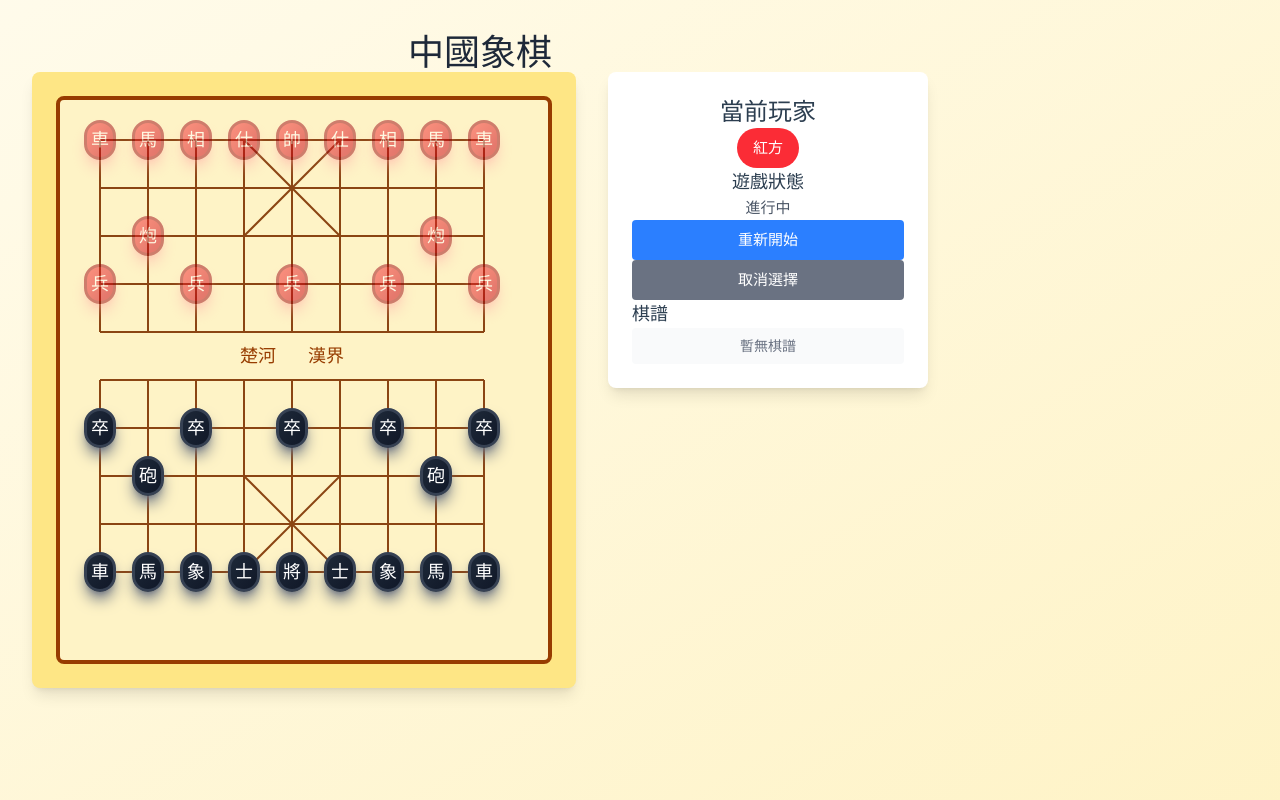
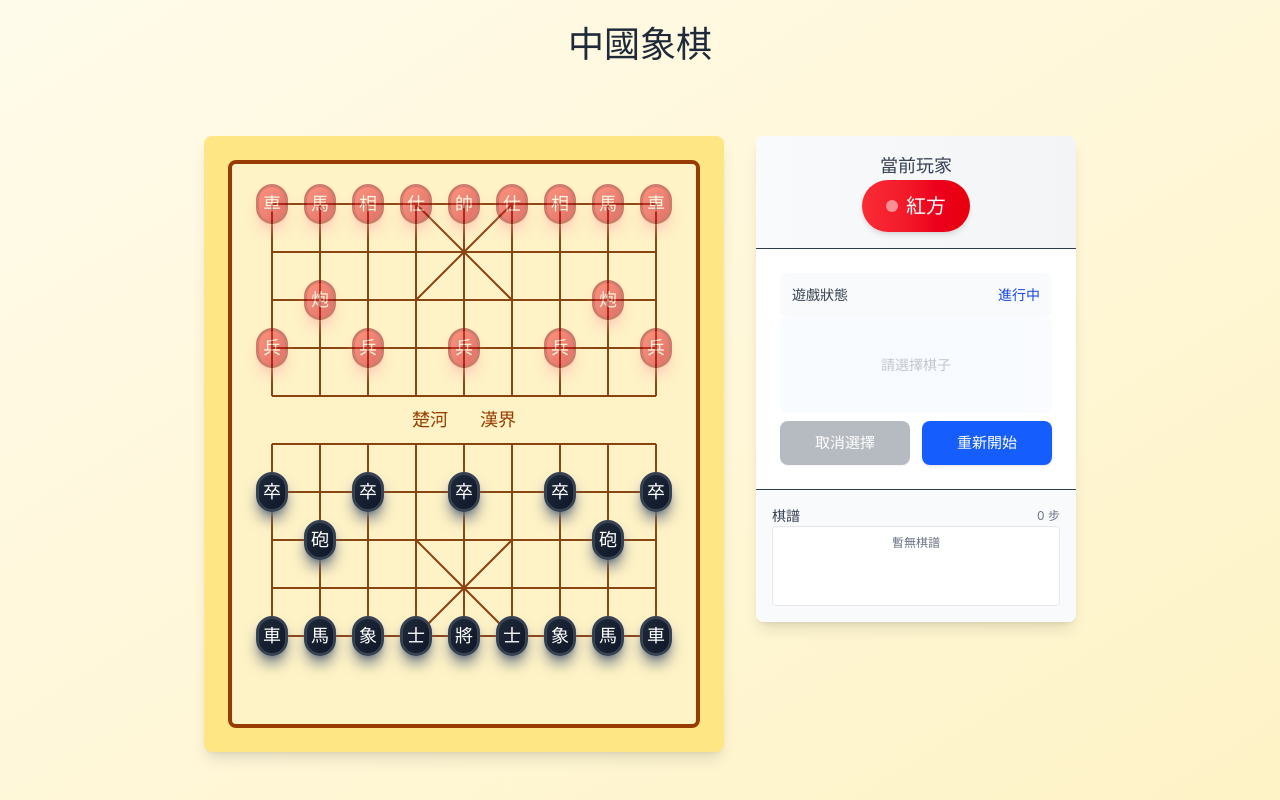
Before and after one commit to ayugioh2003/AI-100x-SE-Join-Quest, a Vue app in the folder chinese-chess/frontend/: page / in a window 1280 px wide. Built offline with nearby package versions, Linux system fonts and the light colour scheme; the HTML template or start-up script is replaced by a standard one.

Commit message:
feat: 優化棋盤和遊戲面板的樣式，增加響應式設計；實作螢幕大小變化監聽以改善移動端體驗

```diff
--- a/chinese-chess/frontend/src/components/game/ChessBoard.vue
+++ b/chinese-chess/frontend/src/components/game/ChessBoard.vue
@@ -1,9 +1,15 @@
 <template>
-  <div class="bg-amber-200 p-6 rounded-lg shadow-lg">
+  <div class="bg-amber-200 p-3 sm:p-6 rounded-lg shadow-lg mx-auto max-w-fit">
     <!-- Board Container -->
-    <div class="relative bg-amber-100 border-4 border-amber-800 rounded-lg p-4">
+    <div class="relative bg-amber-100 border-4 border-amber-800 rounded-lg p-2 sm:p-4 mx-auto">
       <!-- Main Board Grid -->
-      <div class="relative bg-amber-100" style="width: 432px; height: 528px;">
+      <div class="relative bg-amber-100 mx-auto transform-gpu"
+           :style="{
+             width: '432px',
+             height: '528px',
+             transform: isMobile ? 'scale(0.75)' : 'scale(1)',
+             transformOrigin: 'center'
+           }">
         <!-- Board Lines -->
         <svg class="absolute inset-0 w-full h-full" viewBox="0 0 432 528">
           <!-- Horizontal Lines (10 lines total) -->
@@ -117,7 +123,7 @@
 </template>
 
 <script setup lang="ts">
-import { ref, onMounted } from 'vue'
+import { ref, onMounted, onUnmounted, computed } from 'vue'
 import { useChessStore } from '../../stores/game/chess'
 import ChessPiece from './ChessPiece.vue'
 import { Position } from '../../game-logic'
@@ -127,12 +133,27 @@ const chessStore = useChessStore()
 const dragOverPosition = ref<Position | null>(null)
 const lastMoveFrom = ref<Position | null>(null)
 const lastMoveTo = ref<Position | null>(null)
+const windowWidth = ref(window.innerWidth)
+
+const isMobile = computed(() => windowWidth.value < 640)
+
+const handleResize = () => {
+  windowWidth.value = window.innerWidth
+}
 
 onMounted(() => {
   // 初始化音頻上下文
   document.addEventListener('click', () => {
     soundService.resumeAudioContext()
   }, { once: true })
+
+  // 監聽螢幕大小變化
+  window.addEventListener('resize', handleResize)
+})
+
+onUnmounted(() => {
+  // 清理事件監聽器
+  window.removeEventListener('resize', handleResize)
 })
 
 const isSelected = (row: number, col: number): boolean => {
--- a/chinese-chess/frontend/src/components/game/GamePanel.vue
+++ b/chinese-chess/frontend/src/components/game/GamePanel.vue
@@ -1,59 +1,75 @@
 <template>
-  <div class="bg-white rounded-lg shadow-lg p-6 space-y-6">
-    <!-- Current Player -->
-    <div class="text-center">
-      <h2 class="text-2xl font-bold mb-2">當前玩家</h2>
+  <div class="bg-white rounded-lg shadow-lg overflow-hidden">
+    <!-- Current Player Header -->
+    <div class="bg-gradient-to-r from-gray-50 to-gray-100 p-4 text-center border-b">
+      <h2 class="text-lg font-semibold text-gray-700 mb-2">當前玩家</h2>
       <div
-        class="inline-flex items-center px-4 py-2 rounded-full text-white font-bold"
+        class="inline-flex items-center gap-2 px-6 py-3 rounded-full text-white font-bold text-xl shadow-md"
         :class="currentPlayerClasses"
       >
+        <div class="w-3 h-3 bg-white rounded-full animate-pulse"></div>
         {{ currentPlayerText }}
       </div>
     </div>
 
+    <!-- Game Info Section with Fixed Height -->
+    <div class="p-6 space-y-4">
       <!-- Game Status -->
-    <div class="text-center">
-      <h3 class="text-lg font-semibold mb-2">遊戲狀態</h3>
-      <p class="text-gray-600">{{ gameStatusText }}</p>
+      <div class="flex items-center justify-between p-3 bg-gray-50 rounded-lg">
+        <span class="text-sm font-medium text-gray-700">遊戲狀態</span>
+        <span class="text-sm font-bold" :class="gameStatusClasses">{{ gameStatusText }}</span>
       </div>
 
-    <!-- Selected Piece Info -->
-    <div v-if="selectedPosition" class="text-center">
-      <h3 class="text-lg font-semibold mb-2">已選擇</h3>
-      <p class="text-gray-600">
-        位置: ({{ selectedPosition.row }}, {{ selectedPosition.col }})
-      </p>
-      <div class="mt-2">
-        <p class="text-sm text-gray-500">可移動位置:</p>
-        <div class="text-xs text-gray-400 max-h-20 overflow-y-auto">
-          {{ getValidMovesText() }}
+      <!-- Selected Piece Info - Fixed Height Container -->
+      <div class="h-24 p-3 bg-blue-50 rounded-lg transition-all duration-300"
+           :class="{ 'opacity-40': !selectedPosition }">
+        <div v-if="selectedPosition">
+          <div class="flex items-center justify-between mb-2">
+            <span class="text-sm font-medium text-gray-700">已選擇</span>
+            <span class="text-sm font-mono font-bold text-gray-900">
+              ({{ selectedPosition.row }}, {{ selectedPosition.col }})
+            </span>
+          </div>
+          <div class="text-xs text-gray-600">
+            <span class="font-medium">可移動至：</span>
+            <div class="mt-1 max-h-10 overflow-y-auto">
+              <span class="font-mono">{{ getValidMovesText() }}</span>
             </div>
           </div>
         </div>
+        <div v-else class="h-full flex items-center justify-center">
+          <p class="text-sm text-gray-500">請選擇棋子</p>
+        </div>
+      </div>
 
-    <!-- Game Controls -->
-    <div class="space-y-3">
-      <button
-        @click="resetGame"
-        class="w-full bg-blue-500 hover:bg-blue-600 text-white font-bold py-2 px-4 rounded transition-colors"
-      >
-        重新開始
-      </button>
-
+      <!-- Game Controls - Always at same position -->
+      <div class="grid grid-cols-2 gap-3 pt-2">
         <button
           @click="clearSelection"
-        class="w-full bg-gray-500 hover:bg-gray-600 text-white font-bold py-2 px-4 rounded transition-colors"
+          class="bg-gray-600 hover:bg-gray-700 text-white font-medium py-2.5 px-4 rounded-lg transition-all duration-200 shadow-sm disabled:opacity-40 disabled:cursor-not-allowed disabled:hover:bg-gray-600"
           :disabled="!selectedPosition"
         >
           取消選擇
         </button>
+
+        <button
+          @click="resetGame"
+          class="bg-blue-600 hover:bg-blue-700 text-white font-medium py-2.5 px-4 rounded-lg transition-all duration-200 shadow-sm"
+        >
+          重新開始
+        </button>
+      </div>
     </div>
 
-    <!-- Move History (placeholder) -->
-    <div>
-      <h3 class="text-lg font-semibold mb-2">棋譜</h3>
-      <div class="max-h-32 overflow-y-auto bg-gray-50 p-2 rounded text-sm">
-        <p class="text-gray-500 text-center">暫無棋譜</p>
+    <!-- Move History Footer -->
+    <div class="border-t bg-gray-50 p-4">
+      <div class="flex items-center justify-between mb-2">
+        <h3 class="text-sm font-semibold text-gray-700">棋譜</h3>
+        <span class="text-xs text-gray-500">{{ moveCount }} 步</span>
+      </div>
+      <div class="h-20 overflow-y-auto bg-white border border-gray-200 rounded p-2 text-xs">
+        <p class="text-gray-500 text-center" v-if="moveCount === 0">暫無棋譜</p>
+        <!-- TODO: Implement move history -->
       </div>
     </div>
   </div>
@@ -68,8 +84,8 @@ const chessStore = useChessStore()
 
 const currentPlayerClasses = computed(() => {
   return chessStore.currentPlayer === Color.RED
-    ? 'bg-red-500'
-    : 'bg-gray-800'
+    ? 'bg-gradient-to-r from-red-500 to-red-600'
+    : 'bg-gradient-to-r from-gray-700 to-gray-900'
 })
 
 const currentPlayerText = computed(() => {
@@ -81,11 +97,23 @@ const gameStatusText = computed(() => {
     const winner = chessStore.getWinner
     if (winner) {
       const winnerName = winner === Color.RED ? '紅方' : '黑方'
-      return `遊戲結束 - ${winnerName}獲勝！`
+      return `${winnerName}獲勝！`
     }
     return '遊戲結束'
   }
   return '進行中'
+})
+
+const gameStatusClasses = computed(() => {
+  if (chessStore.isGameOver) {
+    return 'text-green-700'
+  }
+  return 'text-blue-700'
+})
+
+const moveCount = computed(() => {
+  // TODO: Get from actual move history
+  return 0
 })
 
 const selectedPosition = computed(() => chessStore.selectedPosition)
--- a/chinese-chess/frontend/src/components/game/GameStatus.vue
+++ b/chinese-chess/frontend/src/components/game/GameStatus.vue
@@ -3,7 +3,7 @@
     <div class="flex items-center justify-between">
       <!-- Current Player -->
       <div class="flex items-center gap-3">
-        <span class="text-lg font-medium text-gray-700">當前回合:</span>
+        <span class="text-lg font-medium text-gray-900">當前回合:</span>
         <div
           class="flex items-center gap-2 px-3 py-2 rounded-full border-2"
           :class="currentPlayerClasses"
@@ -12,15 +12,15 @@
             class="w-4 h-4 rounded-full"
             :class="currentPlayerColor"
           ></div>
-          <span class="font-bold">{{ currentPlayerName }}</span>
+          <span class="font-bold" :class="currentPlayerTextColor">{{ currentPlayerName }}</span>
         </div>
       </div>
 
       <!-- Game Status -->
       <div class="flex items-center gap-4">
         <div v-if="chessStore.isGameOver" class="text-center">
-          <div class="text-lg font-bold text-green-600">遊戲結束</div>
-          <div class="text-sm text-gray-600">{{ winnerMessage }}</div>
+          <div class="text-lg font-bold text-green-700">遊戲結束</div>
+          <div class="text-sm text-gray-800 font-medium">{{ winnerMessage }}</div>
         </div>
 
         <!-- History Toggle -->
@@ -61,8 +61,8 @@
 
     <!-- Move History (optional) -->
     <div v-if="showMoveHistory" class="mt-4 pt-4 border-t border-gray-200">
-      <div class="text-sm font-medium text-gray-700 mb-2">移動記錄:</div>
-      <div class="text-sm text-gray-600">
+      <div class="text-sm font-semibold text-gray-900 mb-2">移動記錄:</div>
+      <div class="text-sm text-gray-800 font-medium">
         <!-- TODO: Implement move history display -->
         暫未實作移動記錄
       </div>
@@ -87,17 +87,25 @@ const currentPlayerName = computed(() => {
 
 const currentPlayerClasses = computed(() => {
   if (chessStore.currentPlayer === Color.RED) {
-    return 'border-red-500 bg-red-50'
+    return 'border-red-600 bg-red-100'
   } else {
-    return 'border-gray-700 bg-gray-50'
+    return 'border-gray-800 bg-gray-100'
+  }
+})
+
+const currentPlayerTextColor = computed(() => {
+  if (chessStore.currentPlayer === Color.RED) {
+    return 'text-red-800'
+  } else {
+    return 'text-gray-900'
   }
 })
 
 const currentPlayerColor = computed(() => {
   if (chessStore.currentPlayer === Color.RED) {
-    return 'bg-red-500'
+    return 'bg-red-600'
   } else {
-    return 'bg-gray-700'
+    return 'bg-gray-800'
   }
 })
 
--- a/chinese-chess/frontend/src/views/GameView.vue
+++ b/chinese-chess/frontend/src/views/GameView.vue
@@ -1,20 +1,26 @@
 <template>
-  <div class="min-h-screen bg-gradient-to-br from-amber-50 to-amber-100 p-8">
-    <div class="max-w-4xl mx-auto">
-      <h1 class="text-4xl font-bold text-center text-gray-800 mb-8">中國象棋</h1>
+  <div class="min-h-screen bg-gradient-to-br from-amber-50 to-amber-100 flex flex-col">
+    <!-- Header -->
+    <header class="text-center py-4 sm:py-6">
+      <h1 class="text-2xl sm:text-3xl lg:text-4xl font-bold text-gray-800">中國象棋</h1>
+    </header>
 
-      <div class="flex flex-col lg:flex-row gap-8 items-start justify-center">
+    <!-- Main Game Area -->
+    <main class="flex-1 flex items-center justify-center px-4 py-4 sm:py-8">
+      <div class="w-full max-w-6xl">
+        <div class="flex flex-col xl:flex-row gap-4 sm:gap-8 items-center xl:items-start justify-center">
           <!-- Game Board -->
-        <div class="flex-1 max-w-2xl">
+          <div class="flex-shrink-0 flex justify-center">
             <ChessBoard />
           </div>
 
           <!-- Game Info Panel -->
-        <div class="w-full lg:w-80">
+          <div class="w-full xl:w-80 flex-shrink-0 max-w-md xl:max-w-none">
             <GamePanel />
           </div>
         </div>
       </div>
+    </main>
   </div>
 </template>
 
```
Lines whose indentation alone changed are shown as unchanged.
